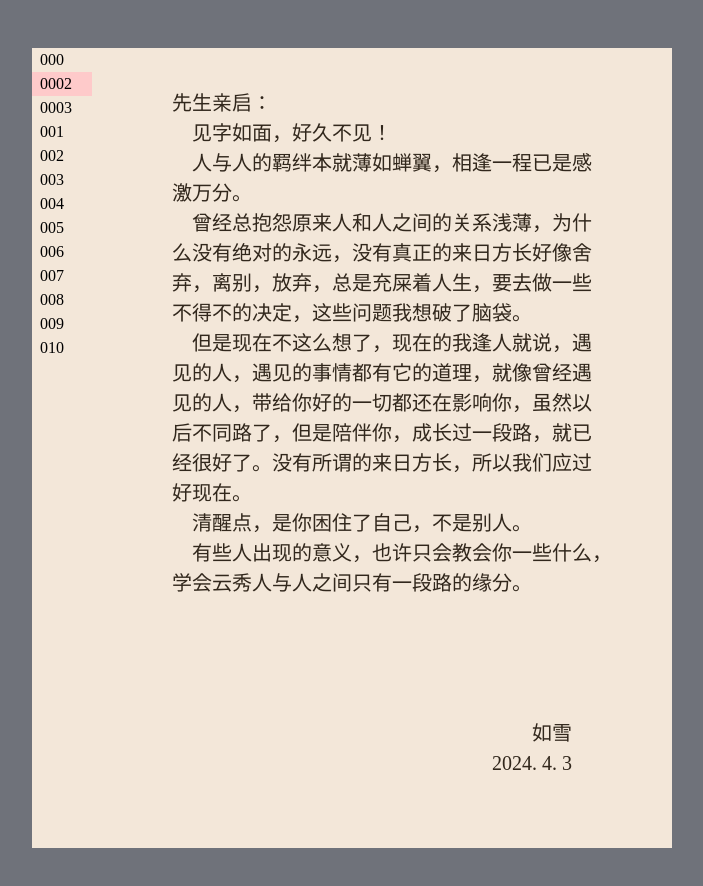
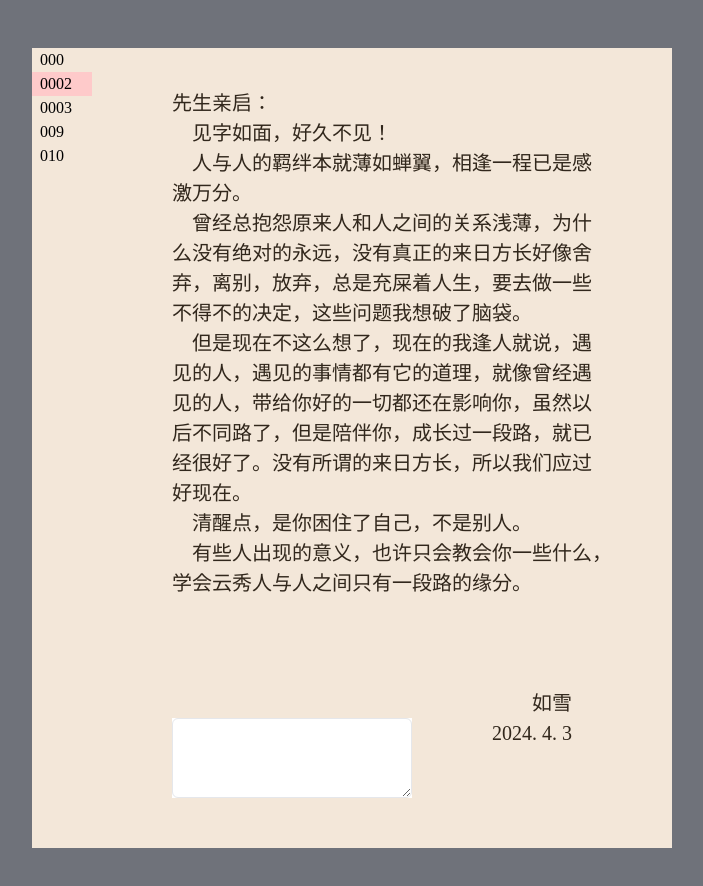
Before and after one commit to qilei0529/memo-letter, a Next.js app: page / in a window 1280 px wide. Shown: the top 886 px of the page, without its empty margins (288-991 px from the left). Built offline with nearby package versions, Linux system fonts and the light colour scheme; a web font is replaced by a local one.

Commit message:
feat: update base paper

```diff
--- a/components/pager/index.tsx
+++ b/components/pager/index.tsx
@@ -1,12 +1,7 @@
 "use client"
 import { cn } from "@/lib/utils"
 import { useMemo, useState } from "react"
-
-const FONT_MAP = {
-  A1: "Mengshen-Handwritten",
-  A2: "JasonWriting2",
-  A3: "ziquchuangketie",
-}
+import { InputerView } from "./inputer"
 
 const letter = `先生亲启：
   见字如面，好久不见！
@@ -15,7 +10,6 @@ const letter = `先生亲启：
   但是现在不这么想了，现在的我逢人就说，遇见的人，遇见的事情都有它的道理，就像曾经遇见的人，带给你好的一切都还在影响你，虽然以后不同路了，但是陪伴你，成长过一段路，就已经很好了。没有所谓的来日方长，所以我们应过好现在。
   清醒点，是你困住了自己，不是别人。
   有些人出现的意义，也许只会教会你一些什么，学会云秀人与人之间只有一段路的缘分。
-
 
 
 
@@ -31,14 +25,14 @@ export const PagerView = () => {
     "000",
     "0002",
     "0003",
-    "001",
-    "002",
-    "003",
-    "004",
-    "005",
-    "006",
-    "007",
-    "008",
+    // "001",
+    // "002",
+    // "003",
+    // "004",
+    // "005",
+    // "006",
+    // "007",
+    // "008",
     "009",
     "010",
   ]
@@ -57,86 +51,17 @@ export const PagerView = () => {
       <div
         className={cn(
           `the_font_${font} the_font_none_smooth1`,
-          `min-h-[700px]`,
-          "absolute hidden flex-col left-[140px] top-[40px] w-[420px] text-[#31271C] text-[20px] leading-[30px]"
-        )}
-        onClick={() => {
-          // const index = list.indexOf(font)
-          // let next = index + 1
-          // if (next >= list.length) {
-          //   next = 0
-          // }
-          // console.log(index)
-          // setFont(list[next])
-        }}
-      >
-        <div className="">先生亲启：</div>
-        <div className="indent-10 text-justify">见字如面，好久不见！</div>
-        <div className="indent-10 text-justify">
-          人与人的羁绊本就薄如蝉翼， 相逢一程已是感激万分。
-        </div>
-        <div className="indent-10 text-justify">
-          曾经总抱怨原来人和人之间的关系浅薄，为
-          什么没有绝对的永远，没有真正的来日方长好像
-          舍弃，离别，放弃，总是充屎着人生，要去做一些不
-          得不的决定，这些问题我想破了脑袋。
-        </div>
-        <div className="indent-10 text-justify">
-          但是现在不这么想了，现在的我逢人就说，
-          遇见的人，遇见的事情都有它的道理，就像
-          曾经遇见的人，带给你好的一切都还在影响你，
-          虽然以后不同路了，但是陪伴你，成长过一段路，
-          就已经很好了。没有所谓的来日方长，所以我们
-          应过好现在。清醒点，是你困住了自己，不是别人。
-        </div>
-        <div className="indent-10 text-justify">
-          有些人出现的意义，也许只会教会你一些什么，
-          学会云秀人与人之间只有一段路的缘分。
-        </div>
-        <div className="indent-10">
-          Bonjour à tous, bienvenue dans notre émission Envies d'ailleurs.
-        </div>
-        <div className="indent-10 text-justify hidden">
-          先生，姑娘在忙碌，闲暇之余的时
-          间里，这已经是第二十七封闲话了。在三言两
-          语中，闲来的碎々念浓々淡々浓々， 痴痴绵绵，绵绵痴痴，都是纸短情长，也
-          是姑娘喜欢的此前后生的日常。如顾城
-          说的那样，多么希望，有一个门口早晨，阳
-          光照在草上，我们站着扶着自己的门窗，门
-          很低，但太阳是明亮的，草在结它的种
-          子，风在摇它的叶子，我们站着，不说话，
-          就十分美好。先生，姑娘是个心思细腻，
-          温柔慈善，眉清目秀的女子。是他们见到
-          的窈窕淑女，君子好逑，是和蔼可亲，贤
-          妻良母类。其实姑娘现在想做个潇潇洒洒，
-          棱角分明，醉酒如烟的江湖女，因为这一身
-          的单枪匹马没有一件铠甲可依。长夜把心 事说给风听，我想把我说给你听。
-        </div>
-        <div className="flex-1"></div>
-        <div className="flex flex-row">
-          <div className="flex-1"></div>
-          如雪
-          <div className="w-10"></div>
-        </div>
-        <div className="flex flex-row">
-          <div className="flex-1"></div>
-          2024.4.3
-          <div className="w-10"></div>
-        </div>
-      </div>
-      <div
-        className={cn(
-          `the_font_${font} the_font_none_smooth1`,
           `min-h-[700px] bg-blue-3001`,
           "absolute flex flex-col left-[140px] top-[40px] w-[420px] text-[#31271C] text-[20px] leading-[30px]"
         )}
       >
-        {letterList.map((key, index) => {
+        {letterList.map((key) => {
           const item = letterVos[key]
-          const { text, pos } = item
+          const { text, pos, section } = item
           return (
             <span
               key={key}
+              data-section={section}
               className={cn(
                 "absolute top-0 w-[20px] h-[30px] bg-red-4001 flex items-center1"
               )}
@@ -164,6 +89,7 @@ export const PagerView = () => {
           )
         })}
       </div>
+      <InputerView />
     </div>
   )
 }
@@ -174,14 +100,14 @@ function transLetterToPos(letter: string, track: string) {
   let sections = letter.split("\n")
   let x = 0
   let y = 0
-  sections.forEach((section) => {
-    console.log(section)
+  sections.forEach((section, n) => {
     if (section.length) {
       if (section.startsWith("→  ")) {
         let len = section.length
         if (len) {
-          x = 42 - 2
+          x = 42
           // 靠右显示
+          let sublist = []
           for (let i = len - 1; i >= 3; i--) {
             const text = section[i]
             x -= getWidth(text)
@@ -194,14 +120,17 @@ function transLetterToPos(letter: string, track: string) {
 
             const pos = { x: x, y: y }
             const key = `${y}_${x}`
-            console.log(4, text)
-            list.push(key)
+            sublist.unshift(key)
             const item = {
               pos: pos,
               text: text,
+              section: n,
             }
             vos[key] = item
           }
+          sublist.forEach((item) => {
+            list.push(item)
+          })
         }
       } else {
         x = 0
@@ -220,6 +149,7 @@ function transLetterToPos(letter: string, track: string) {
           const item = {
             pos: pos,
             text: text,
+            section: n,
           }
           vos[key] = item
           x += getWidth(text)
--- /dev/null
+++ b/components/pager/inputer.tsx
@@ -0,0 +1,36 @@
+import { Textarea } from "../ui/textarea"
+
+export const InputerView = () => {
+  return (
+    <div className="absolute left-[140px] top-[670px]">
+      <div className="w-[240px] h-[80px] bg-white">
+        <MyTextarea />
+      </div>
+    </div>
+  )
+}
+
+import React, { useRef } from "react"
+
+function MyTextarea() {
+  const textareaRef = useRef<any>(null)
+
+  const handleFocus = () => {
+    textareaRef.current.addEventListener("keydown", handleKeyDown)
+  }
+
+  const handleBlur = () => {
+    textareaRef.current.removeEventListener("keydown", handleKeyDown)
+  }
+
+  const handleKeyDown = (e: any) => {
+    if (e.key === "Enter" && (e.metaKey || e.ctrlKey)) {
+      console.log("Cmd + Enter pressed while focused")
+      // 在这里处理 cmd + enter 事件
+    }
+  }
+
+  return (
+    <Textarea ref={textareaRef} onFocus={handleFocus} onBlur={handleBlur} />
+  )
+}
--- /dev/null
+++ b/components/ui/textarea.tsx
@@ -0,0 +1,24 @@
+import * as React from "react"
+
+import { cn } from "@/lib/utils"
+
+export interface TextareaProps
+  extends React.TextareaHTMLAttributes<HTMLTextAreaElement> {}
+
+const Textarea = React.forwardRef<HTMLTextAreaElement, TextareaProps>(
+  ({ className, ...props }, ref) => {
+    return (
+      <textarea
+        className={cn(
+          "flex min-h-[80px] w-full rounded-md border border-input bg-background px-3 py-2 text-sm ring-offset-background placeholder:text-muted-foreground disabled:opacity-50",
+          className
+        )}
+        ref={ref}
+        {...props}
+      />
+    )
+  }
+)
+Textarea.displayName = "Textarea"
+
+export { Textarea }
--- a/package.json
+++ b/package.json
@@ -9,6 +9,9 @@
     "lint": "next lint"
   },
   "dependencies": {
+    "uuid": "^9.0.1",
+    "zod": "^3.22.4",
+    "zustand": "^4.5.1",
     "clsx": "^2.1.0",
     "tailwind-merge": "^2.2.1",
     "react": "^18",
@@ -20,6 +23,7 @@
     "@types/node": "^20",
     "@types/react": "^18",
     "@types/react-dom": "^18",
+    "@types/uuid": "^9.0.7",
     "autoprefixer": "^10.0.1",
     "postcss": "^8",
     "tailwindcss": "^3.3.0",
```
Also changed, not shown: client/hooks/use-letter-hook.ts (added, +13 -0 lines), client/stores/letter-store.ts (added, +70 -0 lines), components/canvas/index.tsx (+63 -51 lines), 2 other files (tests, documents, lock files or other folders).
